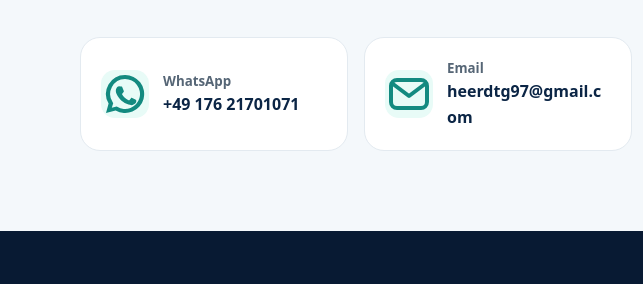
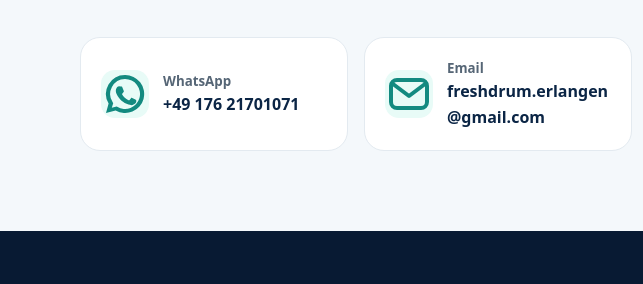
Before and after one commit to freshdrumerlangen-eng/Freshdrum, a plain HTML site: page index.html in a window 1280 px wide. Shown: the part 7674-7958 px from the top of the page, 0-643 px from the left. Drawn offline with Linux system fonts and the light colour scheme.

Commit message:
Update index.html

```diff
--- a/index.html
+++ b/index.html
@@ -31,7 +31,7 @@ const CONFIG = {
     // CHANGE YOUR WHATSAPP NUMBER HERE (only digits, country code first, no + or spaces)
     whatsapp: "+49 17621701071",
     // CHANGE YOUR EMAIL HERE
-    email: "heerdtg97@gmail.com",
+    email: "freshdrum.erlangen@gmail.com",
     // CHANGE YOUR INSTAGRAM HANDLE HERE (without @)
     instagram: "freshdrum.erl",
     // PASTE YOUR CAL.COM BOOKING LINK HERE, e.g. "https://cal.com/gabriel/washing-machine"
```
